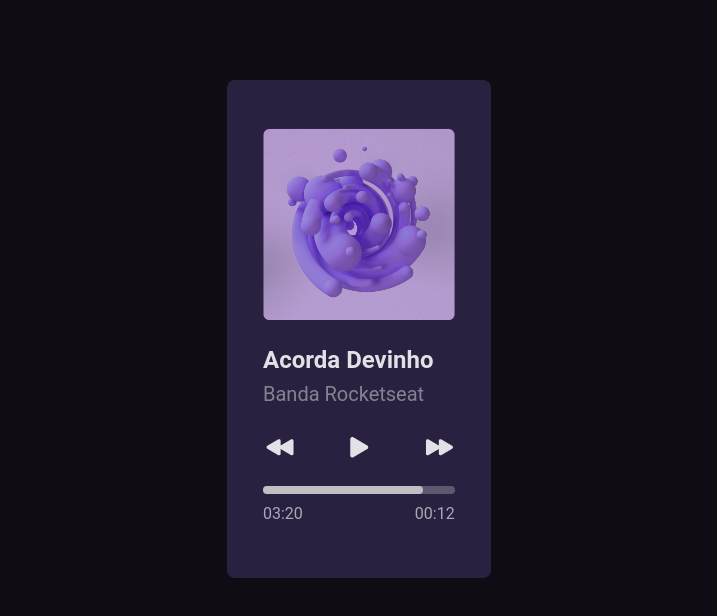
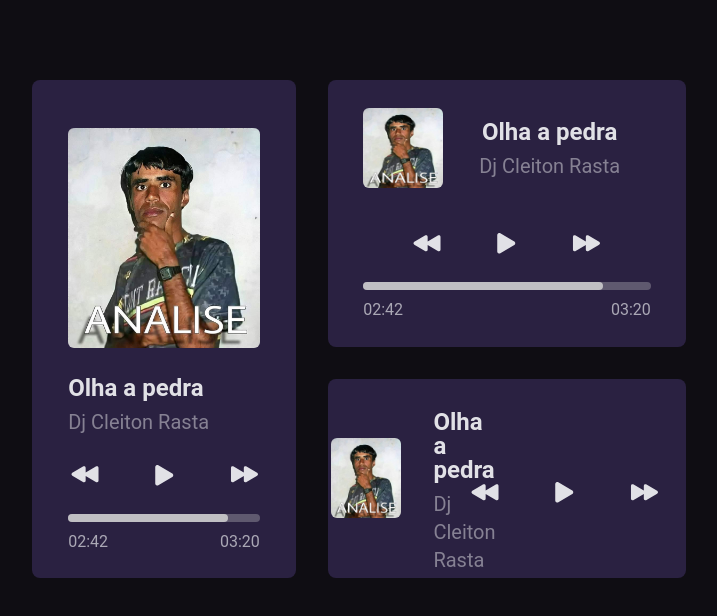
Before and after one commit to Antonio-Ramon/vue-music-player, a Vue app: page / in a window 1280 px wide. Shown: the top 616 px of the page, without its empty margins (281-998 px from the left). Built offline with nearby package versions, Linux system fonts and the light colour scheme.

Commit message:
second card Done

```diff
--- a/src/App.vue
+++ b/src/App.vue
@@ -1,9 +1,17 @@
 <script setup>
 import FirstCard from "./components/FirstCard.vue";
+import SecondCard from "./components/SecondCard.vue";
+import ThirdCard from "./components/ThirdCard.vue";
 </script>
 
 <template>
-  <div class="flex flex-col justify-center items-center my-20 font-roboto">
+  <div
+    class="flex flex-row justify-center items-center my-20 mx-20 font-roboto gap-8"
+  >
     <FirstCard />
+    <div class="flex flex-col gap-8">
+      <SecondCard />
+      <ThirdCard />
+    </div>
   </div>
 </template>
--- a/src/components/FirstCard.vue
+++ b/src/components/FirstCard.vue
@@ -5,10 +5,10 @@ import ControlButtons from "./ControlButtons.vue";
 
 <template>
   <div
-    class="flex flex-col w-first-card-width h-first-card-height bg-card-background rounded-lg"
+    class="flex flex-row w-first-card-width h-first-card-height bg-card-background rounded-lg"
   >
     <div class="w-48 mt-12 mx-9">
-      <img src="../assets/images/bg-first-card.png" alt="" />
+      <img class="rounded-md" src="../assets/images/cleiton-bg.jpg" alt="" />
       <TitleSubtitle />
       <ControlButtons />
       <div class="flex flex-col justify-center items-start p-0 mt-7">
@@ -17,8 +17,8 @@ import ControlButtons from "./ControlButtons.vue";
         <div
           class="flex flex-row justify-between font-roboto font-normal text-font-primary opacity-70 gap-28"
         >
+          <label>02:42</label>
           <label>03:20</label>
-          <label>00:12</label>
         </div>
       </div>
     </div>
--- /dev/null
+++ b/src/components/SecondCard.vue
@@ -0,0 +1,34 @@
+<script setup>
+import ControlButtons from "./ControlButtons.vue";
+import TitleSubtitle from "./TitleSubtitle.vue";
+</script>
+
+<template>
+  <div
+    class="flex flex-row justify-center w-second-card-width h-second-card-height bg-card-background rounded-lg"
+  >
+    <div id="container" class="flex flex-col m-3">
+      <div class="flex flex-row items-center gap-9">
+        <img
+          class="w-20 h-20 rounded-md"
+          src="../assets/images/cleiton-bg.jpg"
+          alt=""
+        />
+        <TitleSubtitle class="flex flex-col items-center mb-6" />
+      </div>
+      <ControlButtons />
+      <div class="flex flex-col justify-center items-start p-0 mt-7">
+        <progress class="w-full h-1.5 p-1 opacity-30"></progress>
+        <progress class="-translate-y-2 w-5/6 h-1.5 p-1 opacity-80"></progress>
+        <div
+          class="flex flex-row justify-between font-roboto font-normal text-font-primary opacity-70 gap-52"
+        >
+          <label>02:42</label>
+          <label>03:20</label>
+        </div>
+      </div>
+    </div>
+  </div>
+</template>
+
+<style></style>
--- /dev/null
+++ b/src/components/ThirdCard.vue
@@ -0,0 +1,20 @@
+<script setup>
+import ControlButtons from "./ControlButtons.vue";
+import TitleSubtitle from "./TitleSubtitle.vue";
+</script>
+
+<template>
+  <div
+    class="flex flex-row justify-center p-7 w-second-card-width h-third-card-height bg-card-background rounded-lg"
+  >
+    <div class="flex flex-row justify-center items-center gap-8">
+      <img
+        class="w-20 h-20 rounded-md"
+        src="../assets/images/cleiton-bg.jpg"
+        alt=""
+      />
+      <TitleSubtitle class="flex flex-col" />
+    </div>
+    <ControlButtons class="" />
+  </div>
+</template>
--- a/src/components/TitleSubtitle.vue
+++ b/src/components/TitleSubtitle.vue
@@ -1,10 +1,10 @@
 <template>
   <div>
     <p class="mt-7 mb-2 leading-6 text-2xl font-bold text-font-primary">
-      Acorda Devinho
+      Olha a pedra
     </p>
     <p class="text-xl font-normal text-font-primary text-opacity-50">
-      Banda Rocketseat
+      Dj Cleiton Rasta
     </p>
   </div>
 </template>
--- a/tailwind.config.cjs
+++ b/tailwind.config.cjs
@@ -15,9 +15,12 @@ module.exports = {
 
       width: {
         "first-card-width": "16.5rem",
+        "second-card-width": "357.71px",
       },
       height: {
         "first-card-height": "31.1rem",
+        "second-card-height": "266.68px",
+        "third-card-height": " 199.26px",
       },
     },
   },
```
Also changed, not shown: src/assets/images/bg-second-card.png (added), src/assets/images/cleiton-bg.jpg (added).
